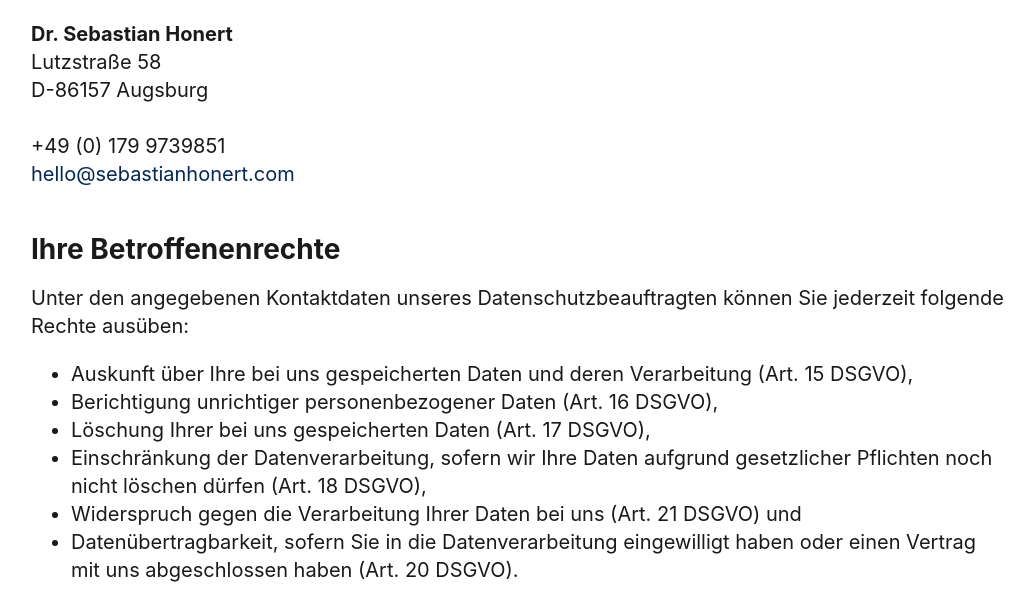
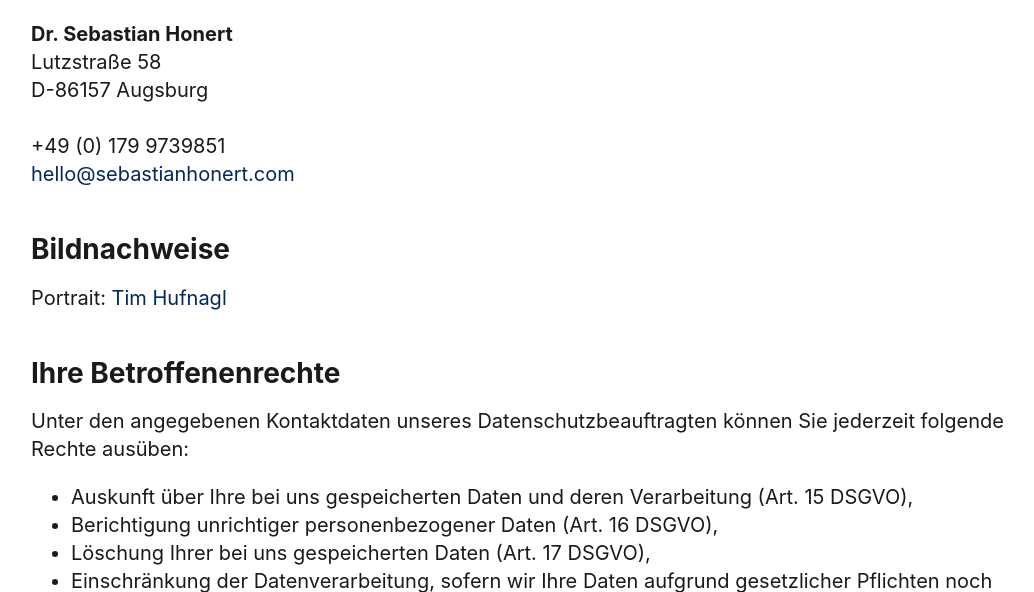
Before and after one commit to SebastianHonert/personal-website, a PHP site: page /impressum/ in a window 1280 px wide. Shown: the part 354-946 px from the top of the page, without its empty margins (121-1155 px from the left). Run offline with PHP 8.4, Linux system fonts and the light colour scheme.

Commit message:
Legal notice

```diff
--- a/impressum/index.php
+++ b/impressum/index.php
@@ -61,6 +61,8 @@
 <br>
 <br>+49 (0) 179 9739851
 <br><a href="mailto:hello@sebastianhonert.com">hello@sebastianhonert.com</a></p>
+<h2>Bildnachweise</h2>
+<p>Portrait: <a href="https://timhugnagl.com" rel="noopener noreferrer">Tim Hufnagl</a></p>
 <h2>Ihre Betroffenenrechte</h2>
 <p>Unter den angegebenen Kontaktdaten unseres Datenschutzbeauftragten können Sie jederzeit folgende Rechte ausüben:</p>
 <ul>
```
